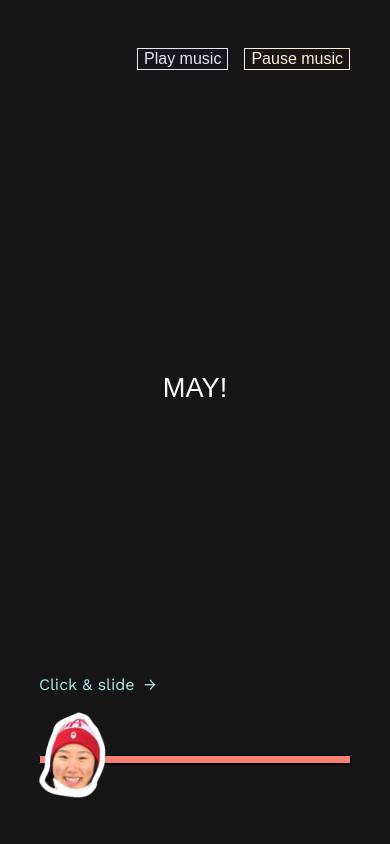
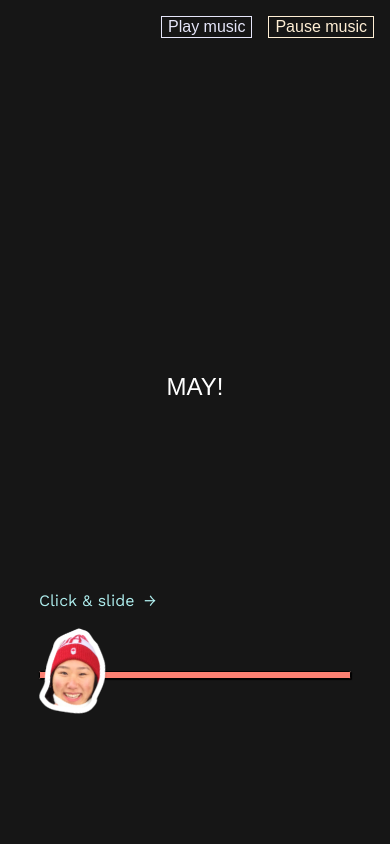
Before and after one commit to cherriecyl/may-bday, a plain HTML site: page index.html in a window 390 px wide. Shown: the top 844 px of the page. Drawn offline with nearby package versions, Linux system fonts and the light colour scheme; a web font is replaced by a local one.

Commit message:
Update mobile view

```diff
--- a/styles.css
+++ b/styles.css
@@ -458,15 +458,34 @@ p.right {
         grid-template-columns: 1fr;
     }
     h1.message {
-        font-size: 1.7em;
+        font-size: 1.5em;
     }
     p.right {
         text-align: left;
+    }
+
+    nav > ul {
+        display: flex;
+        flex-wrap: wrap;
+        text-indent: 0;
+        align-items: right;
+        justify-content: flex-end;
+        text-align: right;
+        margin: 0.5em 0.5em 0 0;
+        padding: 0;
+    }
+
+    div.range-wrap {
+        top:70vh;
+    }
+
+    #message-section {
+        max-width: 90%;
     }
 }
 
 @media only screen and (max-width: 500px) {
     #header {
-        background-size:auto 100vh;
+        background-size:auto 100%;
     }
 }
```
